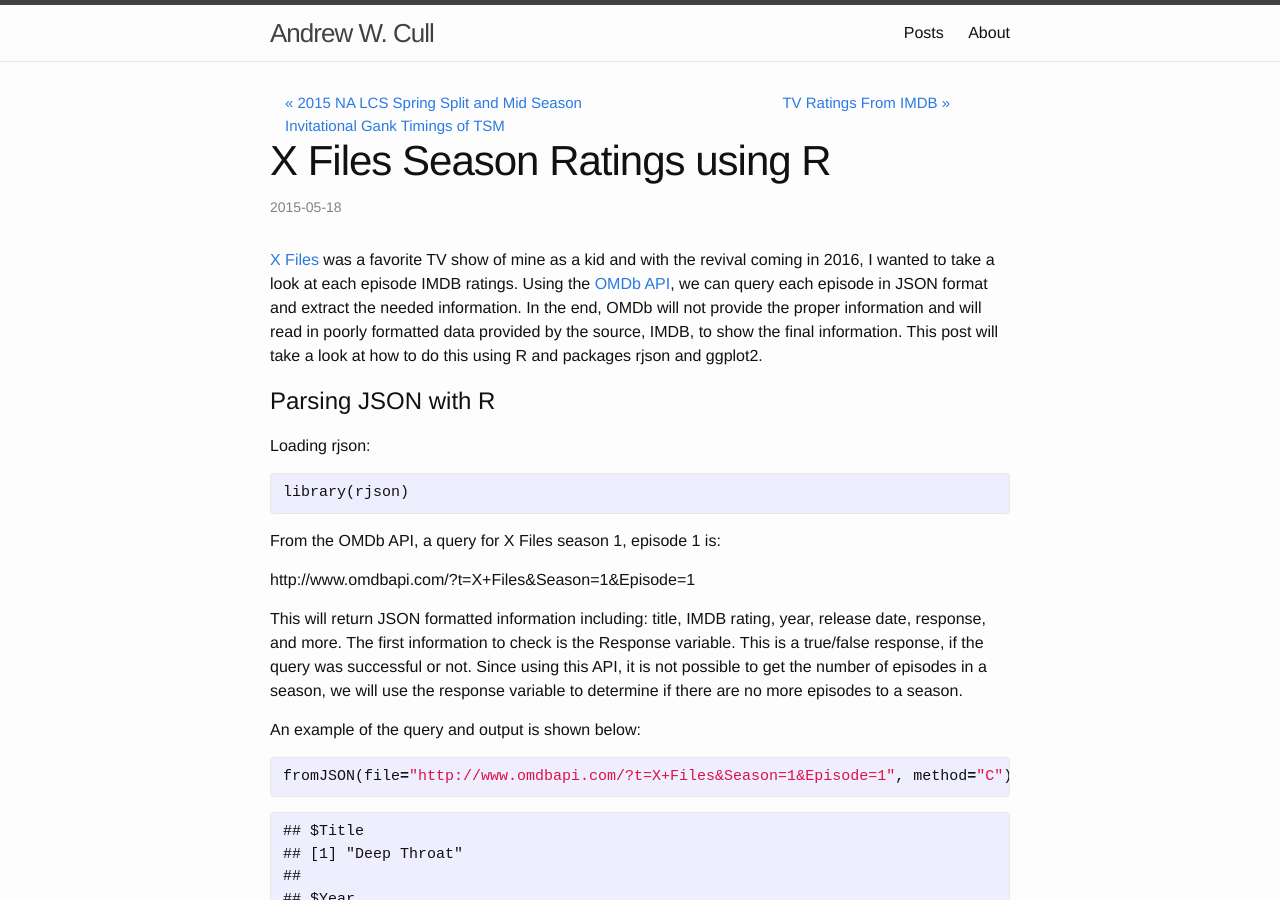
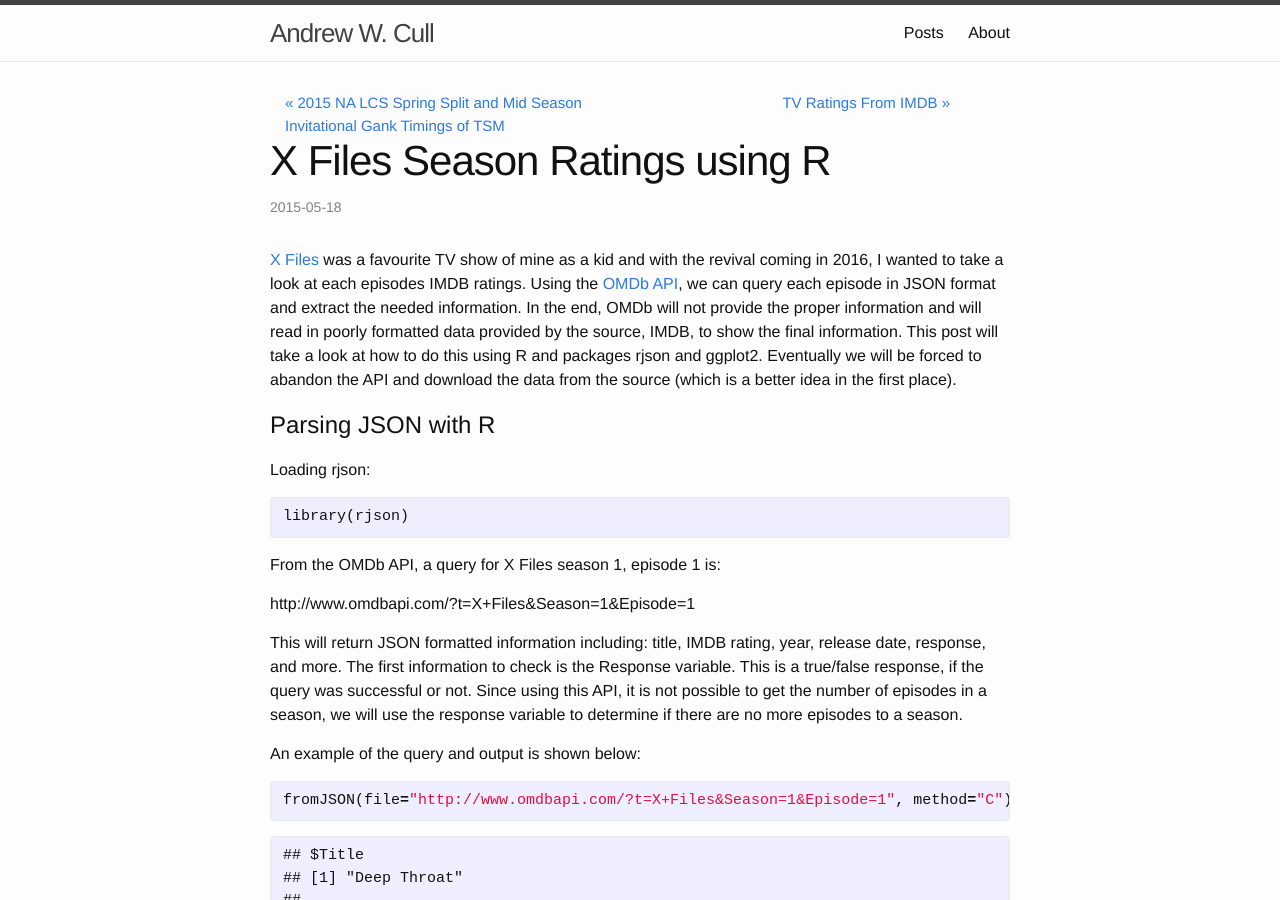
Before and after one commit to awcull/awcull.github.io, a Jekyll site: the page built from _posts/2015-05-18-XFiles-Season-Rating.md, in a window 1280 px wide and 900 px high. Built offline with Jekyll 4.4.1, drawn with Linux system fonts in a browser that asks for light colours.

Commit message:
Fixed spelling mistake favorite to favourite, keep it british

```diff
--- a/_posts/2015-05-18-XFiles-Season-Rating.md
+++ b/_posts/2015-05-18-XFiles-Season-Rating.md
@@ -10,7 +10,7 @@
 ---
 
 
-[X Files](http://www.imdb.com/title/tt0106179/) was a favorite TV show of mine as a kid and with the revival coming in 2016, I wanted to take a look at each episode IMDB ratings.  Using the [OMDb API](http://www.omdbapi.com/), we can query each episode in JSON format and extract the needed information.  In the end, OMDb will not provide the proper information and will read in poorly formatted data provided by the source, IMDB, to show the final information.  This post will take a look at how to do this using R and packages rjson and ggplot2.
+[X Files](http://www.imdb.com/title/tt0106179/) was a favourite TV show of mine as a kid and with the revival coming in 2016, I wanted to take a look at each episodes IMDB ratings.  Using the [OMDb API](http://www.omdbapi.com/), we can query each episode in JSON format and extract the needed information.  In the end, OMDb will not provide the proper information and will read in poorly formatted data provided by the source, IMDB, to show the final information.  This post will take a look at how to do this using R and packages rjson and ggplot2.  Eventually we will be forced to abandon the API and download the data from the source (which is a better idea in the first place).
 
 #Parsing JSON with R
 
```
